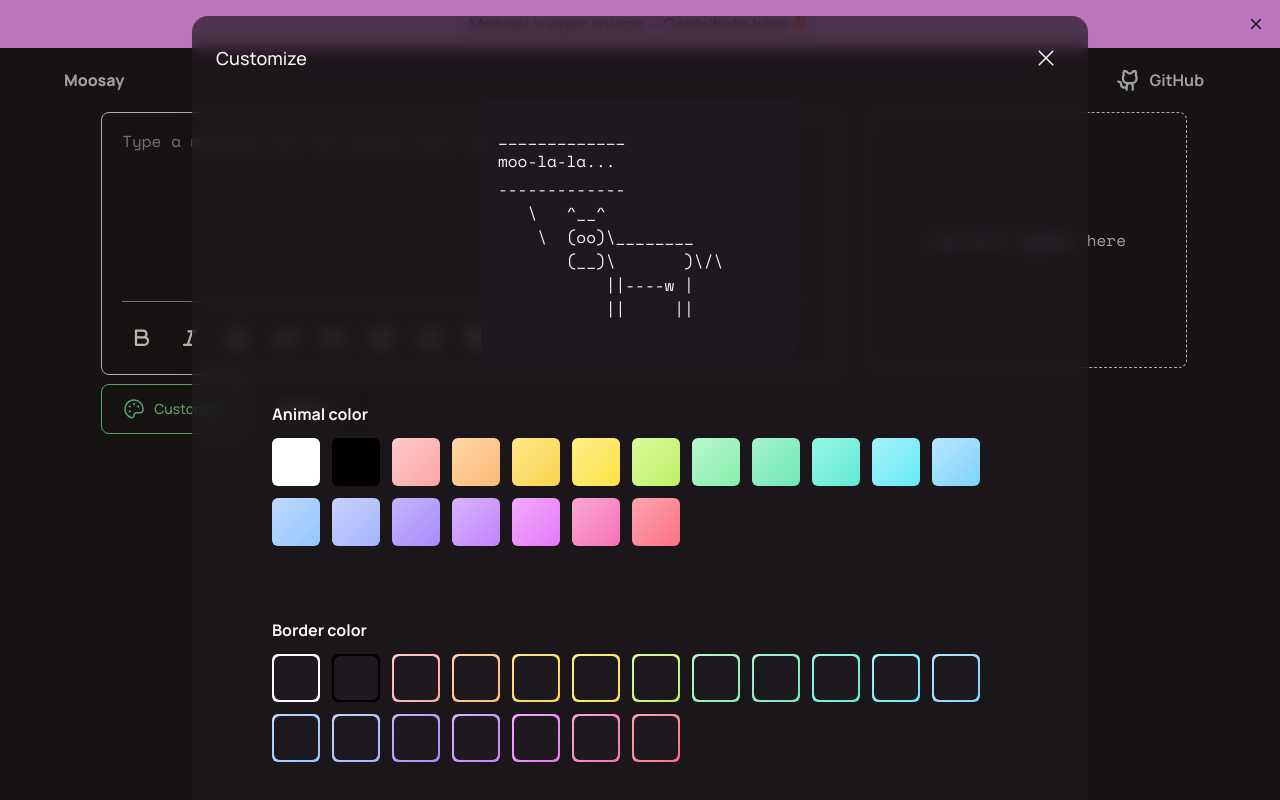
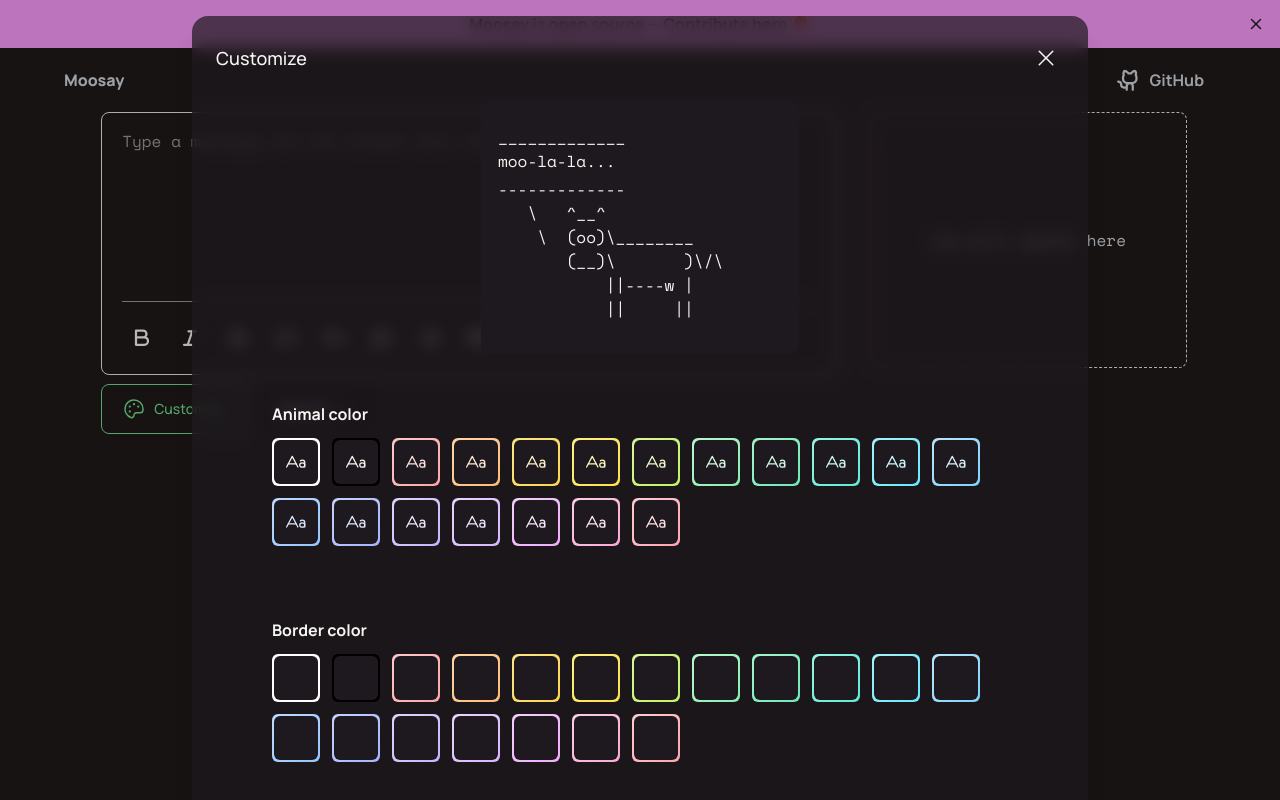
Before and after one commit to eidynho/moosay, a Next.js app: page /application in a window 1280 px wide. Both pictures are taken after a click on the button "Customize". Built offline with nearby package versions, Linux system fonts and the light colour scheme; no server answers.

Commit message:
update: customize modal colors; add icon in AnimalColor buttons

```diff
--- a/src/components/modals/CustomizeModal/AnimalColor.tsx
+++ b/src/components/modals/CustomizeModal/AnimalColor.tsx
@@ -1,3 +1,5 @@
+import { TextAa } from "phosphor-react";
+
 const animalColorsList = [
     {
         className: "text-white",
@@ -9,71 +11,71 @@
     },
     {
         className: "text-red-200",
-        iconColor: "from-red-200 to-red-300",
+        iconColor: "text-red-100 from-red-200 to-red-300",
     },
     {
         className: "text-orange-200",
-        iconColor: "from-orange-200 to-orange-300",
+        iconColor: "text-orange-100 from-orange-200 to-orange-300",
     },
     {
         className: "text-amber-200",
-        iconColor: "from-amber-200 to-amber-300",
+        iconColor: "text-amber-100 from-amber-200 to-amber-300",
     },
     {
         className: "text-yellow-200",
-        iconColor: "from-yellow-200 to-yellow-300",
+        iconColor: "text-yellow-100 from-yellow-200 to-yellow-300",
     },
     {
         className: "text-lime-200",
-        iconColor: "from-lime-200 to-lime-300",
+        iconColor: "text-lime-100 from-lime-200 to-lime-300",
     },
     {
         className: "text-green-200",
-        iconColor: "from-green-200 to-green-300",
+        iconColor: "text-green-100 from-green-200 to-green-300",
     },
     {
         className: "text-emerald-200",
-        iconColor: "from-emerald-200 to-emerald-300",
+        iconColor: "text-emerald-100 from-emerald-200 to-emerald-300",
     },
     {
         className: "text-teal-200",
-        iconColor: "from-teal-200 to-teal-300",
+        iconColor: "text-teal-100 from-teal-200 to-teal-300",
     },
     {
         className: "text-cyan-200",
-        iconColor: "from-cyan-200 to-cyan-300",
+        iconColor: "text-cyan-100 from-cyan-200 to-cyan-300",
     },
     {
         className: "text-sky-200",
-        iconColor: "from-sky-200 to-sky-300",
+        iconColor: "text-sky-100 from-sky-200 to-sky-300",
     },
     {
         className: "text-blue-200",
-        iconColor: "from-blue-200 to-blue-300",
+        iconColor: "text-blue-100 from-blue-200 to-blue-300",
     },
     {
         className: "text-indigo-200",
-        iconColor: "from-indigo-200 to-indigo-300",
+        iconColor: "text-indigo-100 from-indigo-200 to-indigo-300",
     },
     {
-        className: "text-violet-300",
-        iconColor: "from-violet-300 to-violet-400",
+        className: "text-violet-200",
+        iconColor: "text-violet-100 from-violet-200 to-violet-300",
     },
     {
-        className: "text-purple-300",
-        iconColor: "from-purple-300 to-purple-400",
+        className: "text-purple-200",
+        iconColor: "text-purple-100 from-purple-200 to-purple-300",
     },
     {
-        className: "text-fuchsia-300",
-        iconColor: "from-fuchsia-300 to-fuchsia-400",
+        className: "text-fuchsia-200",
+        iconColor: "text-fuchsia-100 from-fuchsia-200 to-fuchsia-300",
     },
     {
-        className: "text-pink-300",
-        iconColor: "from-pink-300 to-pink-400",
+        className: "text-pink-200",
+        iconColor: "text-pink-100 from-pink-200 to-pink-300",
     },
     {
-        className: "text-rose-300",
-        iconColor: "from-rose-300 to-rose-400",
+        className: "text-rose-200",
+        iconColor: "text-rose-100 from-rose-200 to-rose-300",
     },
 ];
 
@@ -92,7 +94,9 @@
                         onClick={() => updateAnimalColor(item.className)}
                         className={`${item.iconColor} inline-flex p-0.5 rounded-md group bg-gradient-to-br`}
                     >
-                        <span className="w-11 h-11 transition-all ease-in bg-d-primary rounded-md bg-opacity-0"></span>
+                        <span className="flex items-center justify-center w-11 h-11 transition-all ease-in bg-d-primary rounded-md group-hover:bg-opacity-0">
+                            <TextAa size={20} />
+                        </span>
                     </button>
                 ))}
             </div>
--- a/src/components/modals/CustomizeModal/BackgroundColor.tsx
+++ b/src/components/modals/CustomizeModal/BackgroundColor.tsx
@@ -58,24 +58,24 @@
         iconColor: "from-indigo-200 to-indigo-300",
     },
     {
-        className: "bg-violet-300",
-        iconColor: "from-violet-300 to-violet-400",
+        className: "bg-violet-200",
+        iconColor: "from-violet-200 to-violet-300",
     },
     {
-        className: "bg-purple-300",
-        iconColor: "from-purple-300 to-purple-400",
+        className: "bg-purple-200",
+        iconColor: "from-purple-200 to-purple-300",
     },
     {
-        className: "bg-fuchsia-300",
-        iconColor: "from-fuchsia-300 to-fuchsia-400",
+        className: "bg-fuchsia-200",
+        iconColor: "from-fuchsia-200 to-fuchsia-300",
     },
     {
-        className: "bg-pink-300",
-        iconColor: "from-pink-300 to-pink-400",
+        className: "bg-pink-200",
+        iconColor: "from-pink-200 to-pink-300",
     },
     {
-        className: "bg-rose-300",
-        iconColor: "from-rose-300 to-rose-400",
+        className: "bg-rose-200",
+        iconColor: "from-rose-200 to-rose-300",
     },
 ];
 
--- a/src/components/modals/CustomizeModal/BorderColor.tsx
+++ b/src/components/modals/CustomizeModal/BorderColor.tsx
@@ -56,24 +56,24 @@
         iconColor: "from-indigo-200 to-indigo-300",
     },
     {
-        className: "border border-violet-300",
-        iconColor: "from-violet-300 to-violet-400",
+        className: "border border-violet-200",
+        iconColor: "from-violet-200 to-violet-300",
     },
     {
-        className: "border border-purple-300",
-        iconColor: "from-purple-300 to-purple-400",
+        className: "border border-purple-200",
+        iconColor: "from-purple-200 to-purple-300",
     },
     {
-        className: "border border-fuchsia-300",
-        iconColor: "from-fuchsia-300 to-fuchsia-400",
+        className: "border border-fuchsia-200",
+        iconColor: "from-fuchsia-200 to-fuchsia-300",
     },
     {
-        className: "border border-pink-300",
-        iconColor: "from-pink-300 to-pink-400",
+        className: "border border-pink-200",
+        iconColor: "from-pink-200 to-pink-300",
     },
     {
-        className: "border border-rose-300",
-        iconColor: "from-rose-300 to-rose-400",
+        className: "border border-rose-200",
+        iconColor: "from-rose-200 to-rose-300",
     },
 ];
 
--- a/src/components/modals/CustomizeModal/index.tsx
+++ b/src/components/modals/CustomizeModal/index.tsx
@@ -1,13 +1,13 @@
 import { Dispatch, SetStateAction, useState } from "react";
-import { Palette, Plus } from "phosphor-react";
+import { Palette } from "phosphor-react";
 
 import { BaseModal } from "../../headless-ui/BaseModal";
 import { AnimalMessage } from "../../AnimalMessage";
 import { AnimalStylesType } from "@/pages/application";
 import { GradientBox } from "../../GradientBox";
-import { AnimalColor } from "./animalColor";
+import { AnimalColor } from "./AnimalColor";
+import { BackgroundColor } from "./BackgroundColor";
 import { BorderColor } from "./BorderColor";
-import { BackgroundColor } from "./BackgroundColor";
 
 interface CustomizeModalProps {
     customStyles: string;
```
